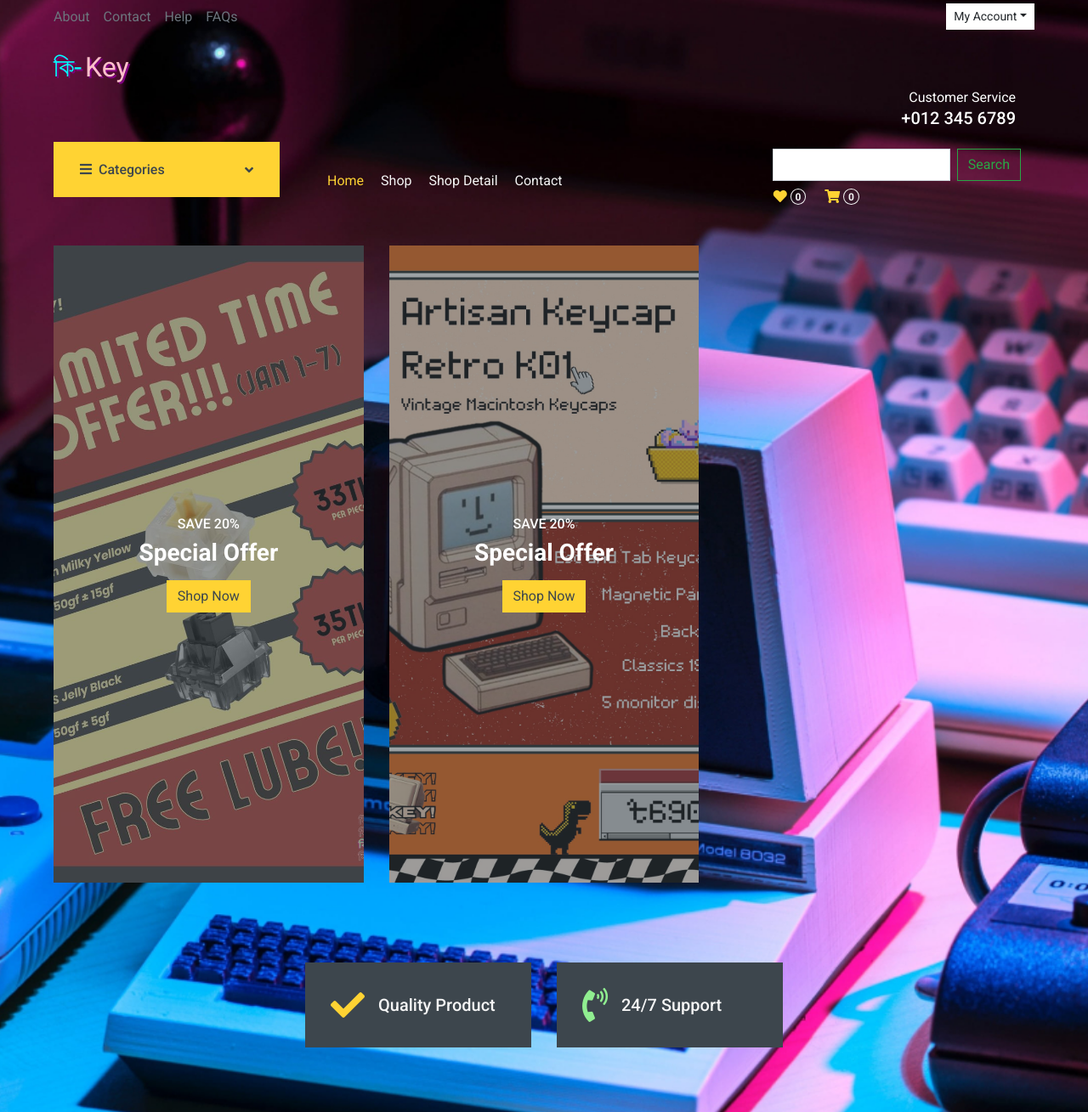
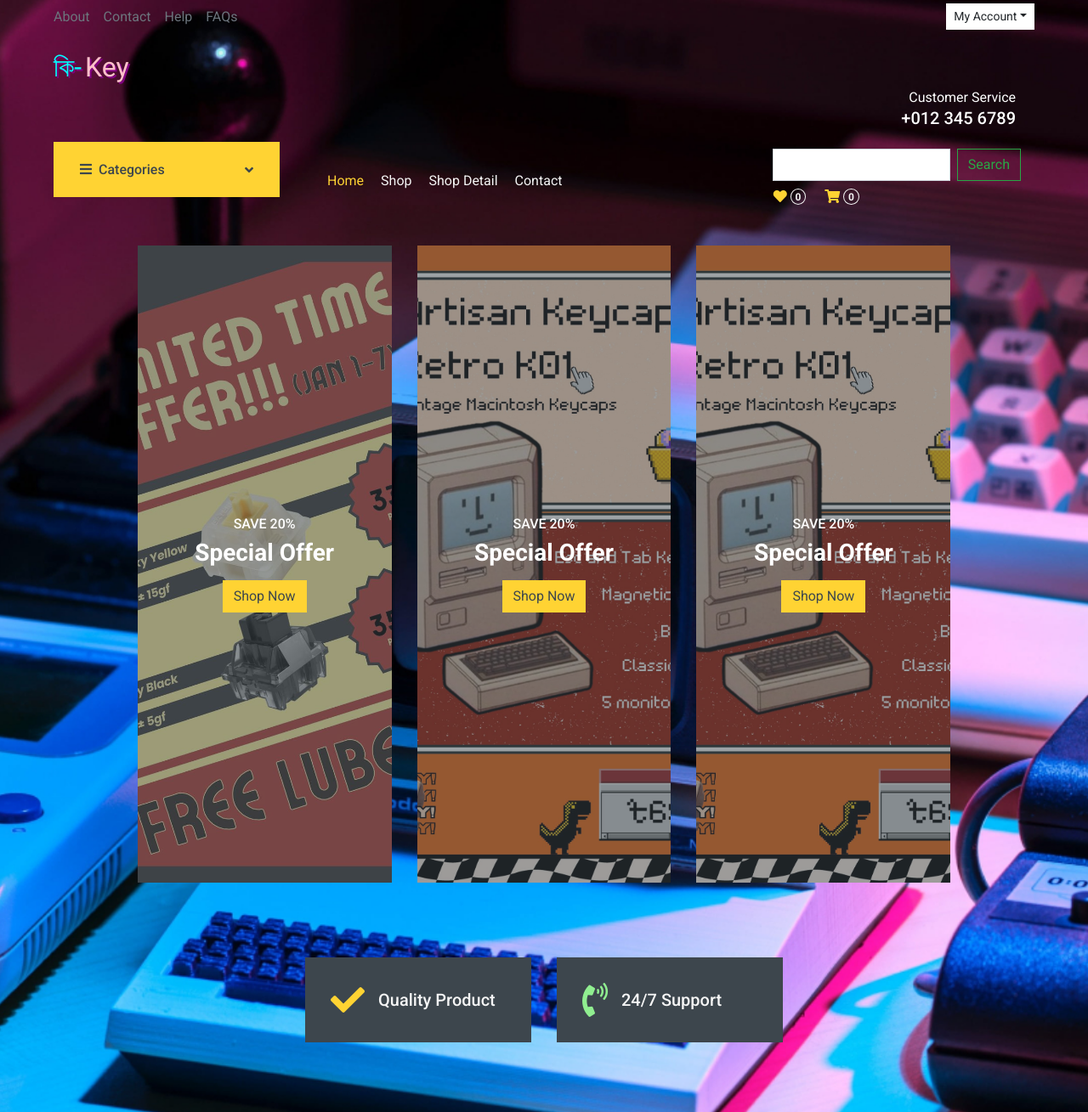
Before and after one commit to ahanaftanvir40/Ki-Key-ECommerce, a Django app: page / in a window 1280 px wide. Shown: the top 1309 px of the page at 85% size. Run offline with Django 5.2, Linux system fonts and the light colour scheme; data that the repository does not hold is empty; some libraries are stand-ins or nearby versions.

Commit message:
updated index

```diff
--- a/ecommerce_core/ecomapp/templates/ecomapp/index.html
+++ b/ecommerce_core/ecomapp/templates/ecomapp/index.html
@@ -5,11 +5,11 @@ Home
 
 {% block body %}
 <div class="container-fluid mb-3">
-    <div class="row px-xl-5">
-        <div class="col-lg-8"> <!-- Increase the column size to make them wider -->
+    <div class="row px-xl-5 justify-content-center"> <!-- Center the columns -->
+        <div class="col-lg-10"> <!-- Increase the column size to make them wider -->
             <div class="row">
-                <div class="col-md-6">
-                    <div class="product-offer mb-30" style="height: 750px;"> <!-- Increase the height for a wider look -->
+                <div class="col-md-4 mb-4">
+                    <div class="product-offer mx-auto" style="height: 750px; width: 100%;"> <!-- Center the section and make it wider -->
                         <img class="img-fluid" src="static/img/offer-1.jpg" alt="">
                         <div class="offer-text">
                             <h6 class="text-white text-uppercase">Save 20%</h6>
@@ -18,8 +18,18 @@ Home
                         </div>
                     </div>
                 </div>
-                <div class="col-md-6">
-                    <div class="product-offer mb-30" style="height: 750px;"> <!-- Increase the height for a wider look -->
+                <div class="col-md-4 mb-4">
+                    <div class="product-offer mx-auto" style="height: 750px; width: 100%;"> <!-- Center the section and make it wider -->
+                        <img class="img-fluid" src="static/img/offer-2.jpg" alt="">
+                        <div class="offer-text">
+                            <h6 class="text-white text-uppercase">Save 20%</h6>
+                            <h3 class="text-white mb-3">Special Offer</h3>
+                            <a href="" class="btn btn-primary">Shop Now</a>
+                        </div>
+                    </div>
+                </div>
+                <div class="col-md-4 mb-4">
+                    <div class="product-offer mx-auto" style="height: 750px; width: 100%;"> <!-- Center the section and make it wider -->
                         <img class="img-fluid" src="static/img/offer-2.jpg" alt="">
                         <div class="offer-text">
                             <h6 class="text-white text-uppercase">Save 20%</h6>
@@ -32,6 +42,9 @@ Home
         </div>
     </div>
 </div>
+
+
+
 
 
 <div class="container-fluid pt-5">
```
